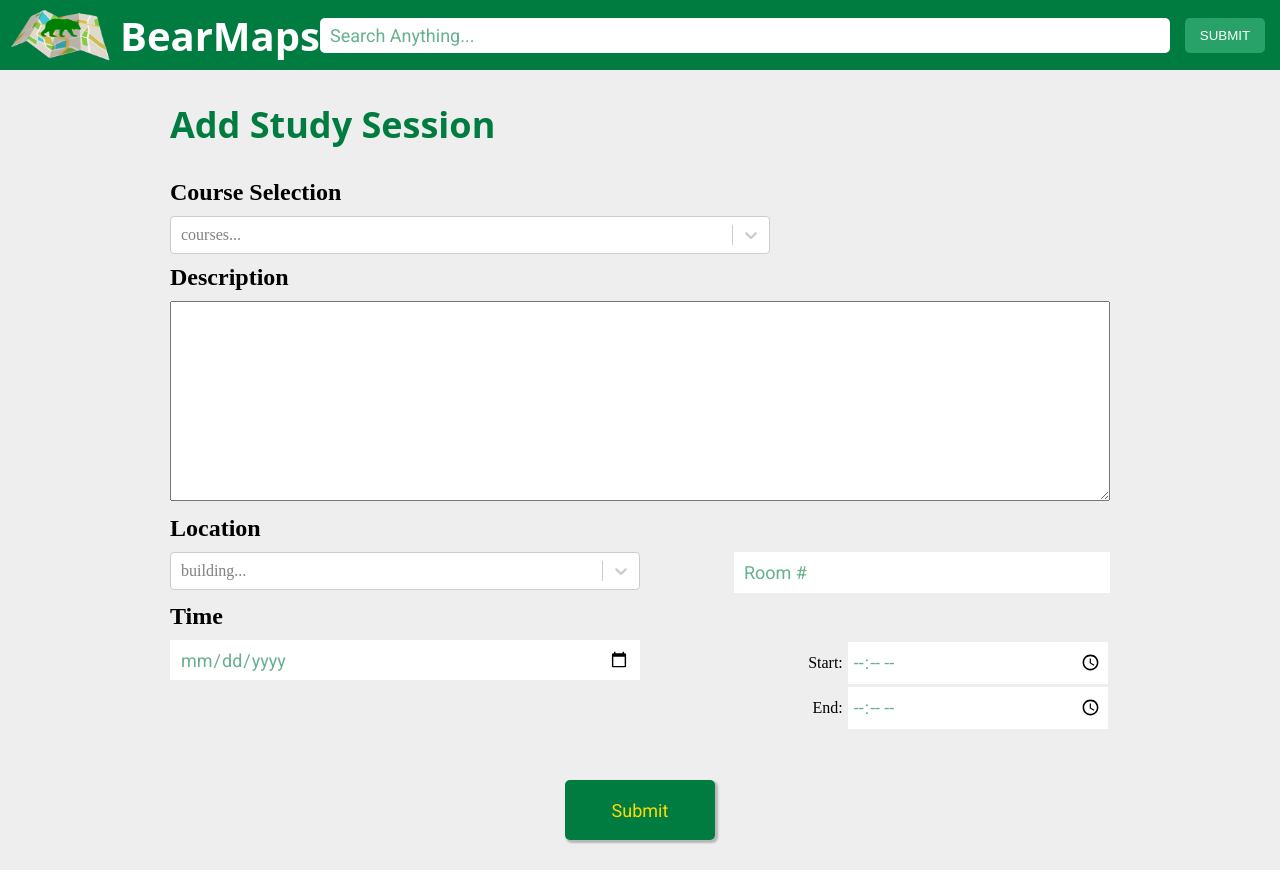
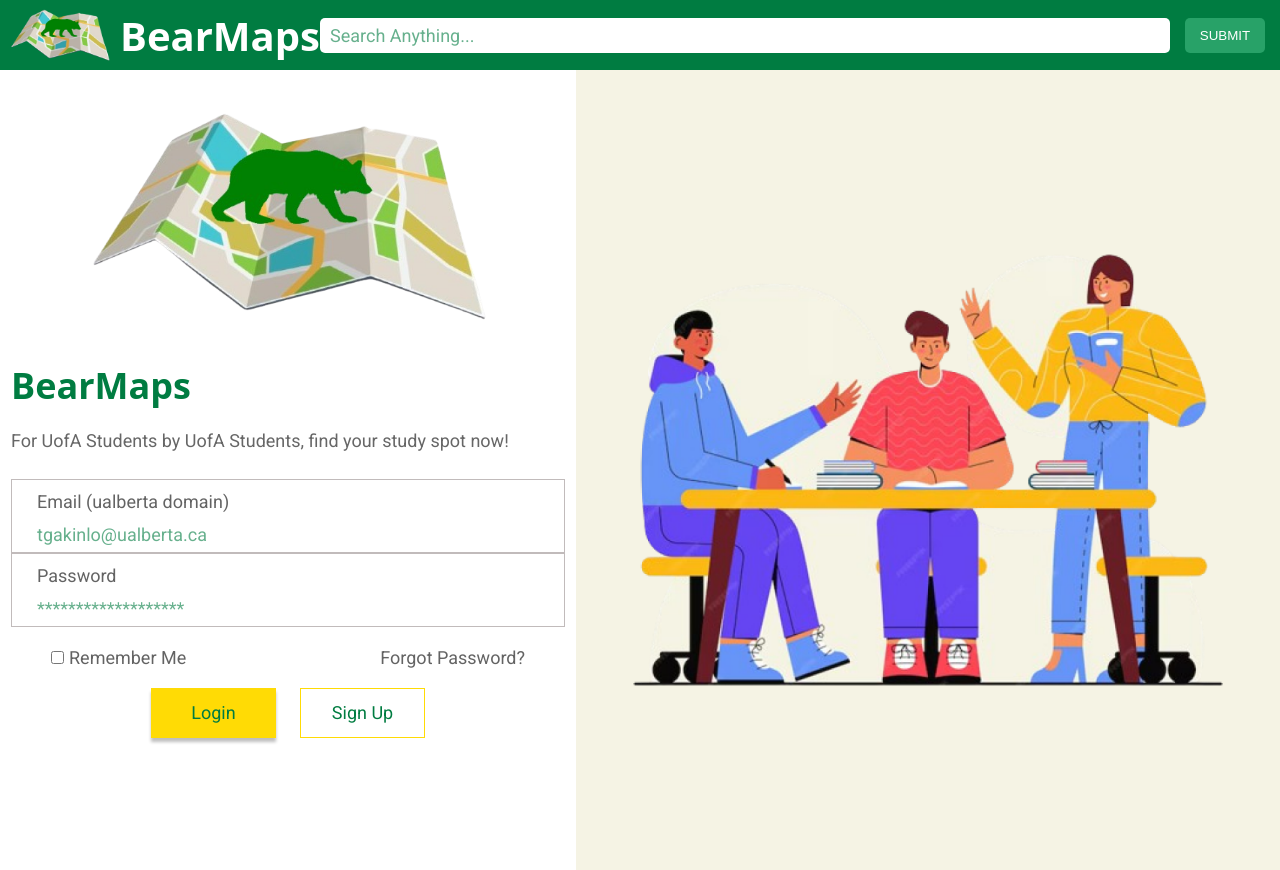
Before and after one commit to EJ-Lan/bear-maps, a React (Vite) app in the folder frontend/: page / in a window 1280 px wide. Built offline with nearby package versions, Linux system fonts and the light colour scheme.

Commit message:
proper routing achieved

```diff
--- a/frontend/package.json
+++ b/frontend/package.json
@@ -14,6 +14,7 @@
     "react": "^18.2.0",
     "react-dom": "^18.2.0",
     "react-icons": "^5.2.1",
+    "react-router-dom": "^6.26.1",
     "react-select": "^5.8.0"
   },
   "devDependencies": {
--- a/frontend/src/App.jsx
+++ b/frontend/src/App.jsx
@@ -2,6 +2,8 @@
 // import reactLogo from "./assets/react.svg";
 // import viteLogo from "/vite.svg";
 // import "./App.css";
+
+import { Routes, Route } from "react-router-dom";
 
 import Navbar from "./components/Navbar.jsx";
 import StudySpotAdder from "./components/StudySpotAdder.jsx";
@@ -14,17 +16,18 @@ import MajorFilter from "./components/StudentMajorFilter.jsx";
 function App() {
   return (
     <>
+      {/* For Testing Page Components */}
       <Navbar />
-
-      {/* For Testing Page Components */}
-
-      <StudySpotAdder />
-
-      {/* <LoginPage /> */}
-      {/* <SignUpPage /> */}
-
-      {/* <StudySessionFinder /> */}
-      {/* <MajorFilter /> */}
+      <Routes>
+        <Route path="/" element={<LoginPage />}></Route>
+        <Route path="/signup" element={<SignUpPage />}></Route>
+        <Route path="/addStudySpot" element={<StudySpotAdder />}></Route>
+        <Route
+          path="/findStudySession"
+          element={<StudySessionFinder />}
+        ></Route>
+        <Route path="/filterMajor" element={<MajorFilter />}></Route>
+      </Routes>
     </>
   );
 }
--- a/frontend/src/main.jsx
+++ b/frontend/src/main.jsx
@@ -1,10 +1,14 @@
 import React from "react";
 import ReactDOM from "react-dom/client";
+import { BrowserRouter } from "react-router-dom";
+
 import App from "./App.jsx";
 // import './index.css'
 
 ReactDOM.createRoot(document.getElementById("root")).render(
   <React.StrictMode>
-    <App />
+    <BrowserRouter>
+      <App />
+    </BrowserRouter>
   </React.StrictMode>
 );
```
Also changed, not shown: 1 other file (tests, documents, lock files or other folders).
